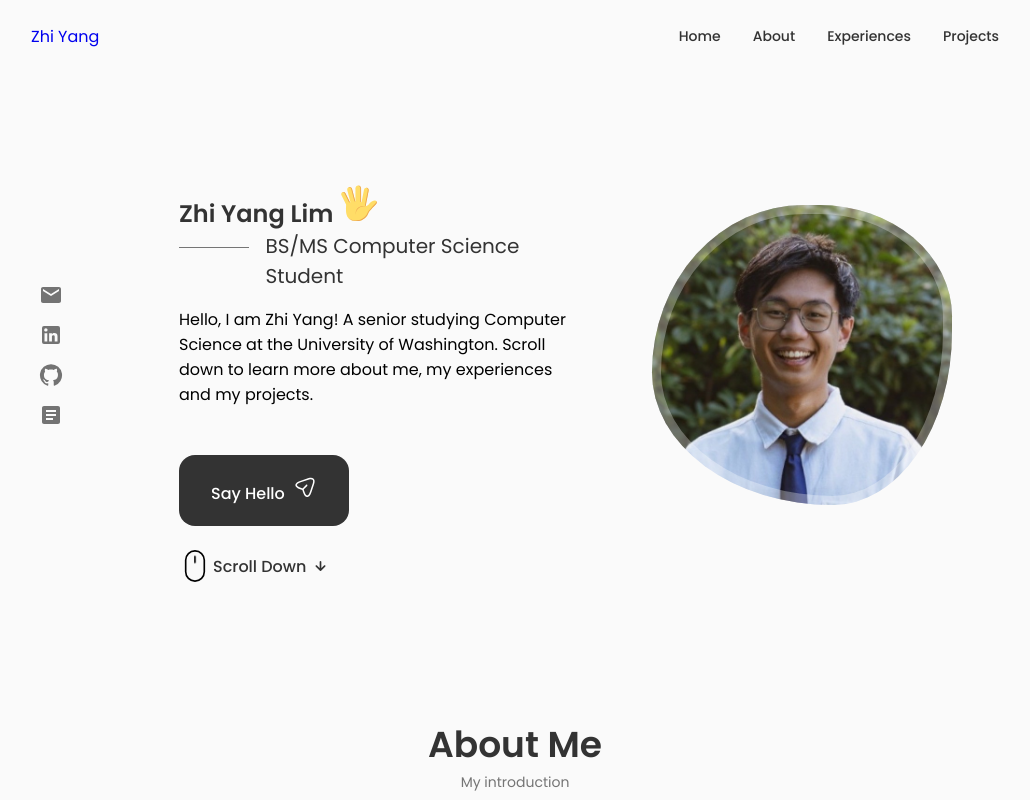
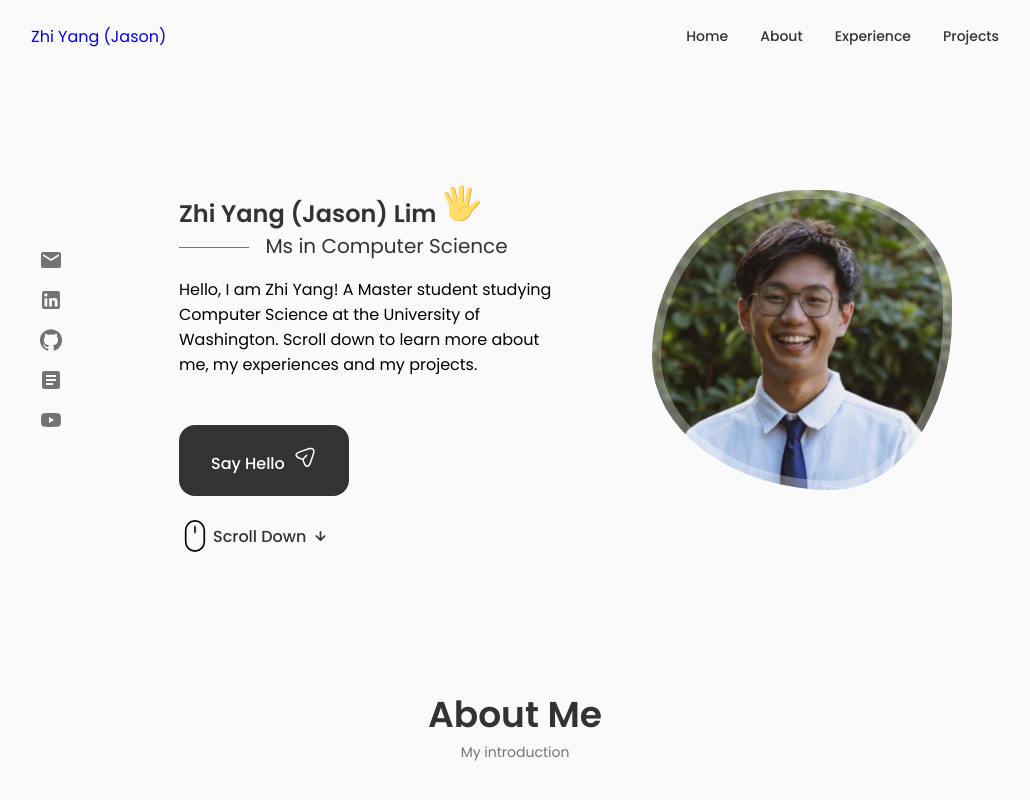
Before and after one commit to zylim1128/zhiyanglim.github.io, a React (Create React App) app: page / in a window 1280 px wide. Shown: the top 800 px of the page, without its empty margins (125-1155 px from the left). Built offline with nearby package versions, Linux system fonts and the light colour scheme.

Commit message:
Adding Jason into name, update resume, and added YouTube

```diff
--- a/src/components/Contact/Contact.jsx
+++ b/src/components/Contact/Contact.jsx
@@ -4,6 +4,7 @@ import ArticleIcon from "@mui/icons-material/Article";
 import GitHubIcon from "@mui/icons-material/GitHub";
 import LinkedInIcon from "@mui/icons-material/LinkedIn";
 import MailIcon from "@mui/icons-material/Mail";
+import YouTubeIcon from '@mui/icons-material/YouTube';
 import { IconButton, ButtonGroup, Link, Tooltip } from "@mui/material";
 
 const data = [
@@ -27,6 +28,11 @@ const data = [
     icon: <ArticleIcon />,
     label: "Resume",
   },
+  {
+    link: "https://www.youtube.com/@LeetcodeDailyGrind",
+    icon: <YouTubeIcon />,
+    label: "YouTube",
+  },
 ];
 
 function Contact() {
@@ -36,7 +42,7 @@ function Contact() {
         <Link
           href={d.link}
           key={d.link}
-          target={d.link.startsWith("https") ? "_blank" : "_self"}
+          target="_blank"
         >
           <Tooltip title={d.label} placement="left">
             <IconButton
--- a/src/components/Header/Header.jsx
+++ b/src/components/Header/Header.jsx
@@ -8,7 +8,7 @@ const Header = () => {
     <header className="header">
         <nav className="nav container">
             <a href="index.html" className="nav__log">
-                Zhi Yang
+                Zhi Yang (Jason)
             </a>
             <div className={Toggle ? "nav__menu show-menu" : "nav__menu"}>
                 <ul className="nav__list grid">
@@ -26,7 +26,7 @@ const Header = () => {
 
                     <li className="nav__item">
                         <a href="#experiences" className="nav__link">
-                            <i className="uil uil-message nav__icon"></i> Experiences
+                            <i className="uil uil-message nav__icon"></i> Experience
                         </a>
                     </li>
 
--- a/src/components/Home/Data.jsx
+++ b/src/components/Home/Data.jsx
@@ -4,7 +4,7 @@ const Data = () => {
   return (
     <div className="home__data">
         <h1 className="home_title">
-            Zhi Yang Lim
+            Zhi Yang (Jason) Lim
         <svg
             width="36"
             height="36"
@@ -56,9 +56,9 @@ const Data = () => {
         </svg>
         </h1>
 
-        <h3 className="home__subtitle">BS/MS Computer Science Student</h3>
+        <h3 className="home__subtitle">Ms in Computer Science</h3>
         <p className="home__description">
-        Hello, I am Zhi Yang! A senior studying Computer Science at the University of Washington. Scroll down to learn more about me, my experiences and my projects.
+        Hello, I am Zhi Yang! A Master student studying Computer Science at the University of Washington. Scroll down to learn more about me, my experiences and my projects.
         </p>
 
         <a href="#contact" className="button button-flex">
```
Also changed, not shown: 1 other file (tests, documents, lock files or other folders).
